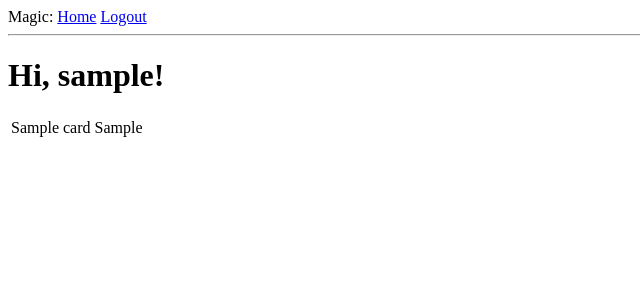
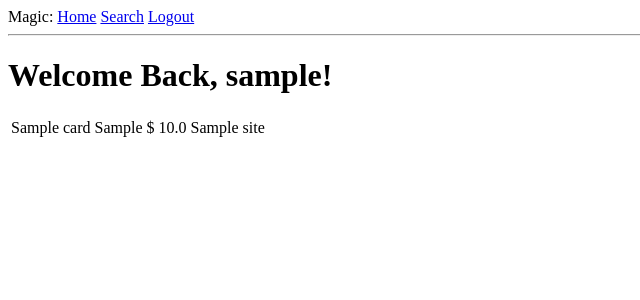
Before and after one commit to THEHEAT01/MagicPriceSearch, a Flask app: page / in a window 1280 px wide. Shown: the top 300 px of the page, without its empty margins (0-640 px from the left). Run offline with Flask 2, Linux system fonts and the light colour scheme; a user stored in the database is signed in; tables that the repository leaves empty hold one stand-in row (values such as "Sample post").

Commit message:
Got homepage results workign and results after a search working

```diff
--- a/app/forms.py
+++ b/app/forms.py
@@ -28,6 +28,5 @@ class RegistrationForm(FlaskForm):
 
 class CardSearch(FlaskForm):
     cardName = StringField('Card Name', validators=[DataRequired()])
-    cardVersion = StringField('Card Version')
     siteName = SelectField('Site Name', choices=[("TCGPlayer", "TCGPlayer"),("CardKingdom", "CKD")])
     submit = SubmitField('Search')
--- a/app/models.py
+++ b/app/models.py
@@ -52,6 +52,7 @@ class Site(db.Model):
     id = db.Column(db.Integer, primary_key=True)
     siteLink = db.Column(db.String(32), unique=True, index=True)
     siteName = db.Column(db.String(32), unique=True, index=True)
+    results = db.relationship('Results', backref='results', lazy='dynamic')
 
     def __repr__(self):
         return self.siteLink
--- a/app/routes.py
+++ b/app/routes.py
@@ -1,6 +1,6 @@
 from app import app, db
 from app.forms import LoginForm, RegistrationForm, CardSearch
-from app.models import User, Results, Card
+from app.models import User, Results, Card, Site
 from flask import render_template, flash, redirect, url_for, request
 from flask_login import current_user, login_user, login_required, logout_user
 from werkzeug.urls import url_parse
@@ -13,9 +13,13 @@ from app.search import Search
 #@login_required
 def index():
     #Get most recent search of each Result.
-    #search = Card.join(Results, Card.c.id == Results.c.cardId)
-    posts = Card.query.all()#order_by(Card.results.timestamp.desc().all())
-    #for result in results:
+    searches = Card.query.all()
+    posts = []
+    for search in searches:
+        r = Results.query.order_by(Results.searchTime.desc()).filter_by(cardId=search.id).first()
+        priced = r.price
+        sited = Site.query.filter_by(id=r.siteId).first()
+        posts.append({'cardName': search.cardName, 'cardSet': search.cardSet , 'price': priced, 'site': sited.siteName})
 
     return render_template('index.html', title='Home',posts=posts)
 
@@ -59,14 +63,26 @@ def cardsearch():
     form = CardSearch()
     if form.validate_on_submit():
         siteName = form.siteName.data
-        cardName = form.cardName.data
+        cardName = form.cardName.data.lower()
         Search.cardsearch(cardName, siteName)
         return redirect(url_for('cardresults', searchfor=cardName, site=siteName))
     return render_template('cardsearch.html', title='Card Search', form=form)
 
 @app.route('/cardresults', methods=['GET', 'POST'])
 def cardresults():
-    cardName = request.args.get('searchFor', None)
-    siteName = request.args.get('site', None)
-    #Search.pullResults(cardName, siteName)
-    return render_template('cardresults.html', title='Card Results')
+    cardName=request.args.get('searchfor')
+    siteName=request.args.get('site')
+    searches = Card.query.filter_by(cardName=cardName).all()
+    posts = []
+    for search in searches:
+        r = Results.query.order_by(Results.searchTime.desc()).filter_by(cardId=search.id).first()
+        print(r)
+        priced = r.price
+        print(priced)
+        sited = Site.query.filter_by(id=r.siteId).first()
+        print(sited.siteName)
+        posts.append({'cardName': search.cardName, 'cardSet': search.cardSet , 'price': priced, 'site': sited.siteName})
+        print(search.cardName)
+        print(search.cardSet)
+
+    return render_template('cardresults.html', title='Card Results', cardName=request.args.get('searchfor'), siteName=request.args.get('site'), posts=posts)
--- a/app/templates/base.html
+++ b/app/templates/base.html
@@ -10,6 +10,7 @@
 		<div>
 			Magic:
 			<a href="{{ url_for('index') }}">Home</a>
+			<a href="{{ url_for('cardsearch') }}">Search</a>
 			{% if current_user.is_anonymous %}
 			<a href="{{ url_for('login') }}">Login</a>
 			{% else %}
--- a/app/templates/cardsearch.html
+++ b/app/templates/cardsearch.html
@@ -12,10 +12,6 @@
 			{% endfor %}
 		</p>
 		<p>
-			{{ form.cardVersion.label }}<br>
-			{{ form.cardVersion(size=32) }}
-		</p>
-		<p>
 			{{ form.siteName.label }}<br>
 			{{ form.siteName(size=32) }}
 			{% for error in form.siteName.errors %}
--- a/app/templates/index.html
+++ b/app/templates/index.html
@@ -1,8 +1,17 @@
 {% extends "base.html" %}
 
 {% block content %}
-	<h1>Hi, {{ current_user.username }}!</h1>
+	{% if current_user.is_anonymous %}
+	<h1>Hello, Welcome to the Magic Card Price Search!</h1>
+	{% else %}
+	<h1>Welcome Back, {{ current_user.username }}!</h1>
+	{% endif %}
 	{% for post in posts %}
-		{% include '_post.html' %}
+	<table>
+		<tr valign="top">
+			<td><p>{{ post.cardName }}</p></td>
+			<td><p>{{ post.cardSet }}</p></td>
+			<td><p>$ {{ post.price }}</p></td>
+			<td><p>{{ post.site }}</p></td>
 	{% endfor %}
 {% endblock %}
```
Also changed, not shown: app/templates/cardresults.html (+8 -2 lines), app.db, 1 other file.
